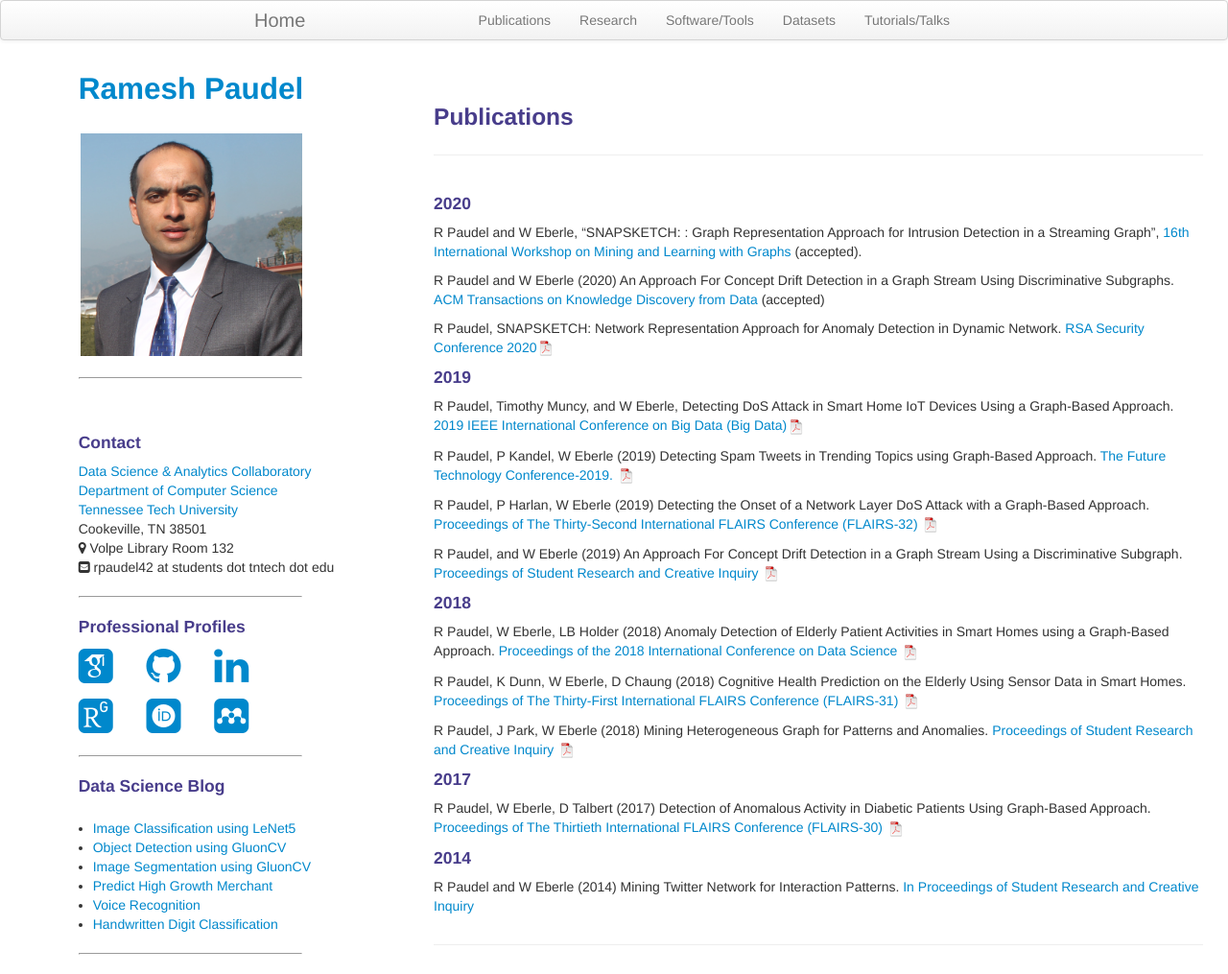
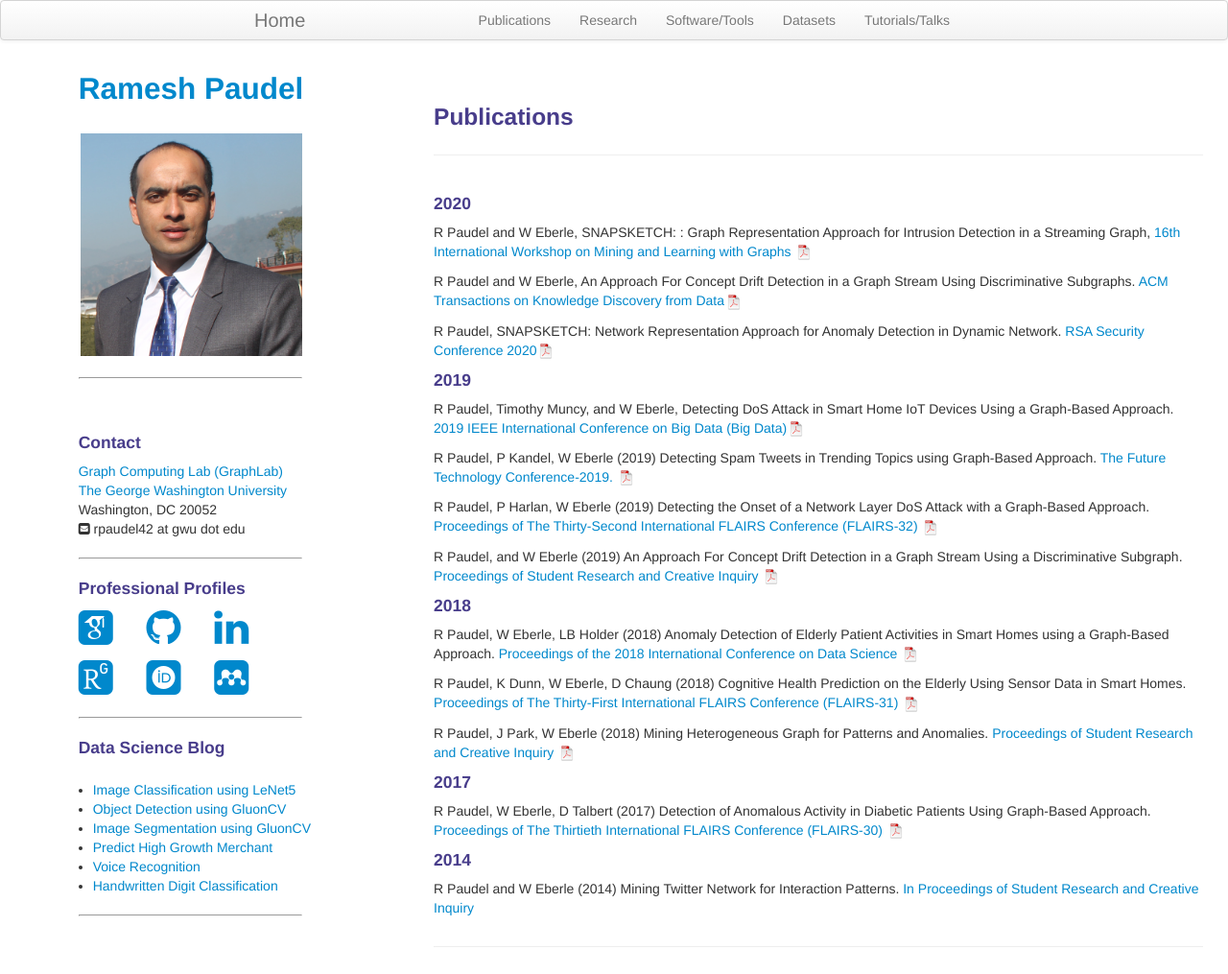
Before and after one commit to rpaudel42/rpaudel42.github.io, a Jekyll site: the page built from pages/pubs.md, in a window 1280 px wide. Shown: the whole page at 96% size. Built offline with Jekyll 4.4.1, drawn with Linux system fonts in a browser that asks for light colours; nearby versions of some CDN libraries; some web fonts are replaced.

Commit message:
update contact and publication

```diff
--- a/_includes/themes/twitter/default.html
+++ b/_includes/themes/twitter/default.html
@@ -60,13 +60,13 @@
           <h4><a name="contact"></a>Contact</h4>
 
           <div class="row-fluid">
-              <a href="https://www.tntech.edu/engineering/programs/csc/data-science-collaboratory.php">Data Science & Analytics Collaboratory</a><br/>
-              <a href="https://www.tntech.edu/engineering/departments/csc/">Department of Computer Science</a><br/>
-              <a href="https://www.tntech.edu">Tennessee Tech University</a><br/>
-              Cookeville, TN 38501<br/>
+              <a href="http://howie.seas.gwu.edu/glab.html">Graph Computing Lab (GraphLab)</a><br/>
+              <!--<a href="https://www.tntech.edu/engineering/departments/csc/">Department of Computer Science</a><br/>-->
+              <a href="https://www.gwu.edu">The George Washington University</a><br/>
+              Washington, DC 20052<br/>
               <div id="hide_email">
-                 <i class="fa fa-map-marker"></i> Volpe Library Room 132 </br>
-                 <i class="fa fa-envelope-square"></i> rpaudel42 at students dot tntech dot edu
+                 <!--<i class="fa fa-map-marker"></i> Volpe Library Room 132 </br>-->
+                 <i class="fa fa-envelope-square"></i> rpaudel42 at gwu dot edu
               </div>
           </div>
         </div>
--- a/pages/pubs.md
+++ b/pages/pubs.md
@@ -5,11 +5,10 @@ description: Ramesh Paudel's publications
 ---
 
 #### 2020
-R Paudel and W Eberle, “SNAPSKETCH: : Graph Representation Approach for Intrusion Detection in a Streaming Graph”, [16th International Workshop on Mining and Learning
-with Graphs](http://www.mlgworkshop.org/2020/) (accepted).
+R Paudel and W Eberle, SNAPSKETCH: : Graph Representation Approach for Intrusion Detection in a Streaming Graph, [16th International Workshop on Mining and Learning
+with Graphs](http://www.mlgworkshop.org/2020/) [![pdf]({{ BASE_PATH }}/assets/icons/pdf-icon.png)](http://www.mlgworkshop.org/2020/papers/MLG2020_paper_1.pdf)
 
-R Paudel and W Eberle
-(2020) An Approach For Concept Drift Detection in a Graph Stream Using Discriminative Subgraphs. [ACM Transactions on Knowledge Discovery from Data](https://tkdd.acm.org/about.cfm) (accepted)
+R Paudel and W Eberle, An Approach For Concept Drift Detection in a Graph Stream Using Discriminative Subgraphs. [ACM Transactions on Knowledge Discovery from Data](https://tkdd.acm.org/about.cfm)[![pdf]({{ BASE_PATH }}/assets/icons/pdf-icon.png)](https://dl.acm.org/doi/abs/10.1145/3406243)
 
 R Paudel, SNAPSKETCH: Network Representation Approach for Anomaly Detection in Dynamic Network. [RSA Security Conference 2020](https://www.rsaconference.com)[![pdf]({{ BASE_PATH }}/assets/icons/pdf-icon.png)](/assets/RSAC_2020.pdf)
 
```
